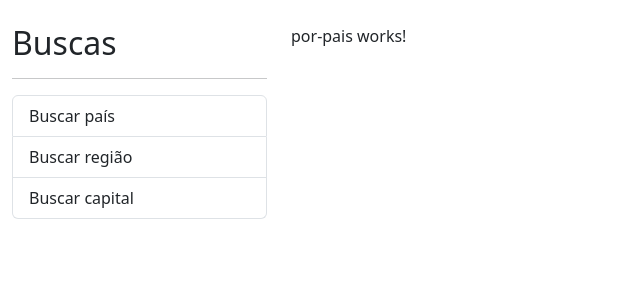
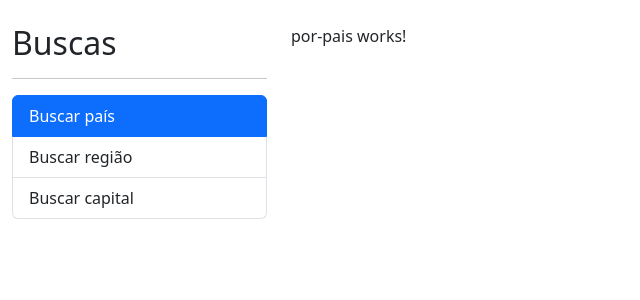
Before and after one commit to Blenybonze/buscadorPaises, an Angular app: page / in a window 1280 px wide. Shown: the top 300 px of the page, without its empty margins (0-640 px from the left). Built offline with nearby package versions, Linux system fonts and the light colour scheme.

Commit message:
Estilizando routerLinkActive e utilizando rotas criadas no sidebar

```diff
--- a/src/app/app.component.html
+++ b/src/app/app.component.html
@@ -1,12 +1,6 @@
 <div class="row container mt-4">
   <div class="col-3">
-    <h2>Buscas</h2>
-    <hr>
-    <ul class="list-group">
-      <li class="list-group-item">Buscar país</li>
-      <li class="list-group-item">Buscar região</li>
-      <li class="list-group-item">Buscar capital</li>
-    </ul>
+    <app-sidebar></app-sidebar>
   </div>
 
   <div class="col">
--- a/src/app/shared/sidebar/sidebar.component.css
+++ b/src/app/shared/sidebar/sidebar.component.css
@@ -0,0 +1,3 @@
+li {
+    cursor: pointer;
+}
--- a/src/app/shared/sidebar/sidebar.component.html
+++ b/src/app/shared/sidebar/sidebar.component.html
@@ -1 +1,9 @@
-<p>sidebar works!</p>
+<h2>Buscas</h2>
+<hr>
+<ul class="list-group">
+    <li class="list-group-item" routerLink="" routerLinkActive="active" [routerLinkActiveOptions]="{exact:true}">
+        Buscar país</li>
+
+    <li class="list-group-item" routerLink="regiao" routerLinkActive="active">Buscar região</li>
+    <li class="list-group-item" routerLink="capital" routerLinkActive="active">Buscar capital</li>
+</ul>
--- a/src/app/shared/sidebar/sidebar.component.ts
+++ b/src/app/shared/sidebar/sidebar.component.ts
@@ -5,6 +5,7 @@ import { Component } from '@angular/core';
   templateUrl: './sidebar.component.html',
   styleUrls: ['./sidebar.component.css']
 })
+
 export class SidebarComponent {
 
 }
```
Also changed, not shown: src/app/shared/shared.module.ts (+8 -2 lines).
